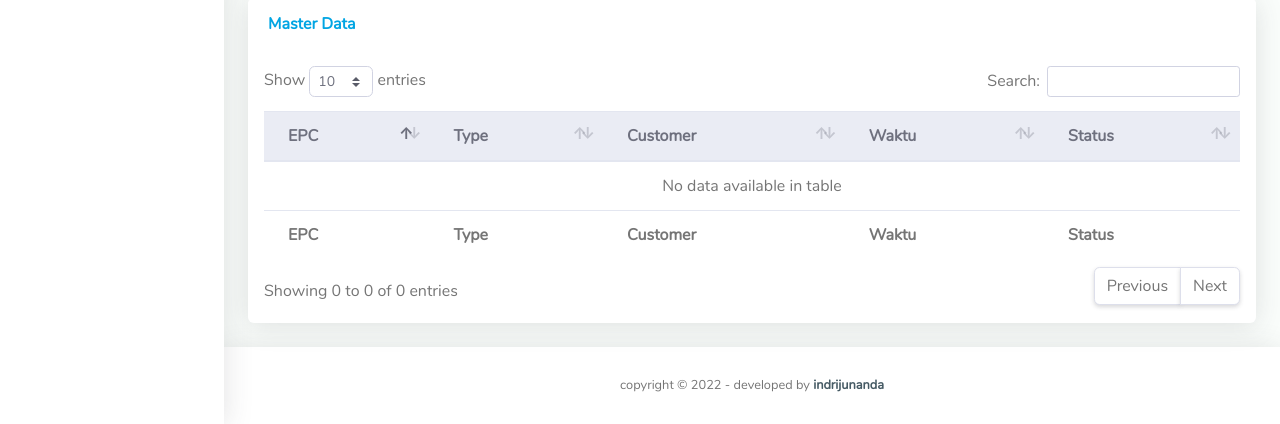
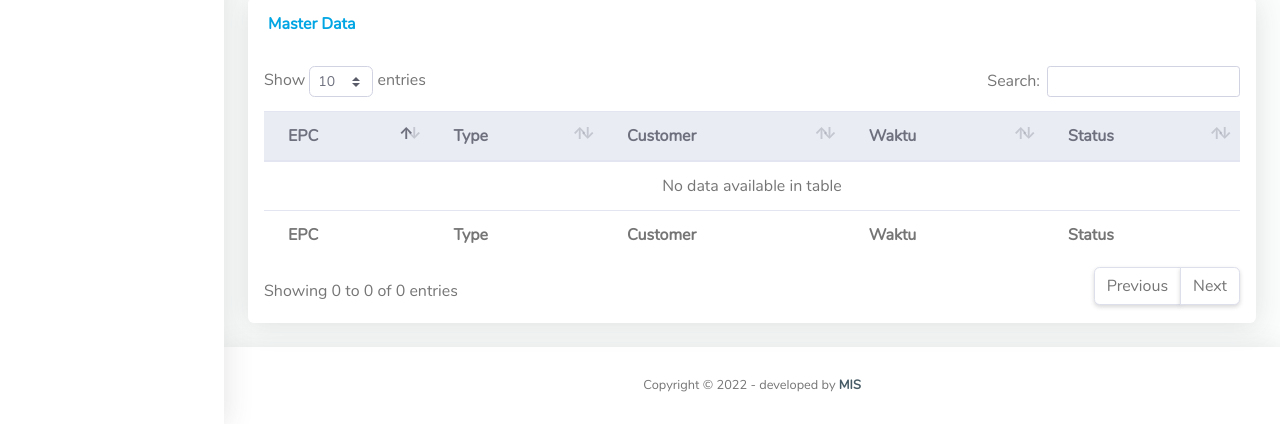
Before and after one commit to constantiusleo/WEB_RFID, a CodeIgniter app: page /database/index.php/widgets/index in a window 1280 px wide. Shown: the part 656-1080 px from the top of the page. Run offline with CodeIgniter, Linux system fonts and the light colour scheme; data that the repository does not hold is empty.

Commit message:
fix footer

```diff
--- a/application/views/template/footer.php
+++ b/application/views/template/footer.php
@@ -2,8 +2,8 @@
       <footer class="sticky-footer bg-white">
         <div class="container my-auto">
           <div class="copyright text-center my-auto">
-            <span>copyright &copy; <script> document.write(new Date().getFullYear()); </script> - developed by
-              <b><a href="https://indrijunanda.gitlab.io/" target="_blank">indrijunanda</a></b>
+            <span>Copyright &copy; <script> document.write(new Date().getFullYear()); </script> - developed by
+              <b><a>MIS</a></b>
             </span>
           </div>
         </div>
```
